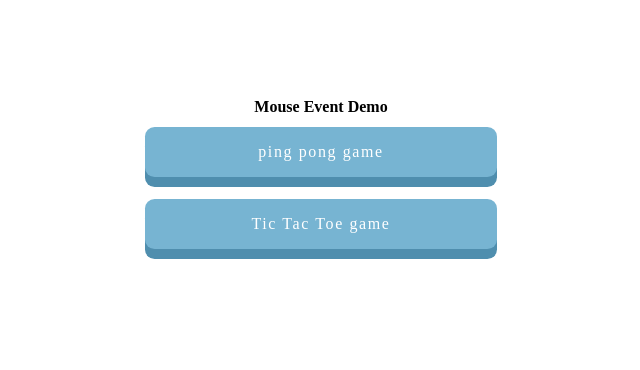
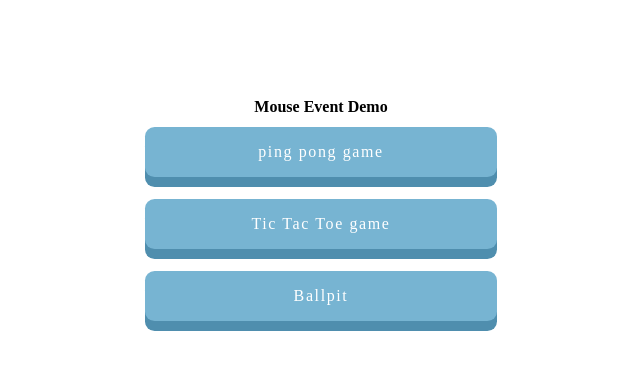
Before and after one commit to Joooomi/demo-app, a plain HTML site: page index.html in a window 1280 px wide. Shown: the whole page, without its empty margins (319-959 px from the left). Drawn offline with Linux system fonts and the light colour scheme.

Commit message:
Update index.html

```diff
--- a/index.html
+++ b/index.html
@@ -11,6 +11,7 @@
     <br><br><br>
    <a class="button" href="https://642bc55136db807628e4138b--jovial-medovik-a8bbe7.netlify.app/#">ping pong game</a><br><br><br><br>
    <a class="button" href="https://642cc793b993e42248da3b00--superlative-torte-1ab838.netlify.app/">Tic Tac Toe game</a><br><br><br><br>
+   <a class="button" href="https://symphonious-kashata-bf68f0.netlify.app/">Ballpit</a><br><br><br><br>
   </center>
   </body>
 </html>
```
